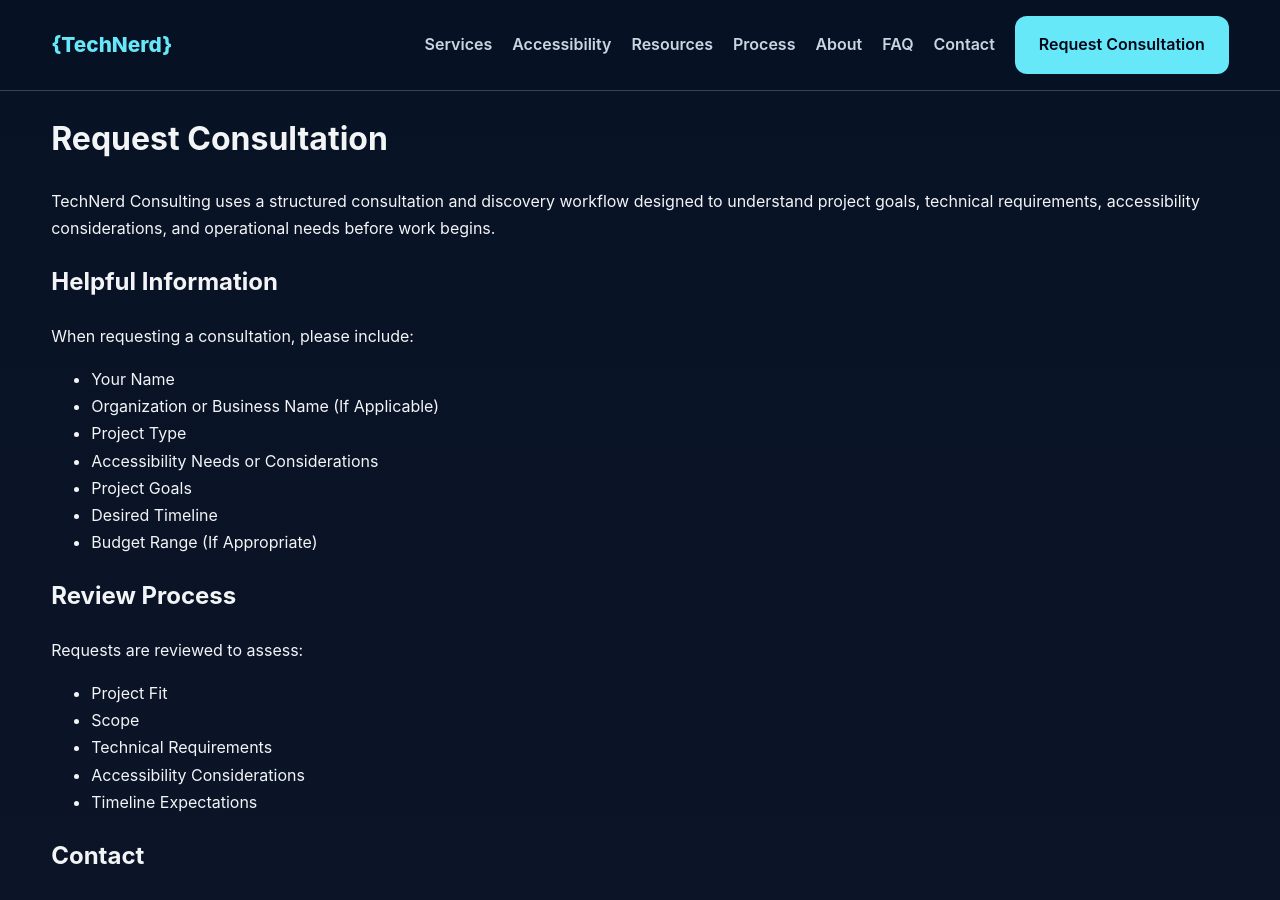
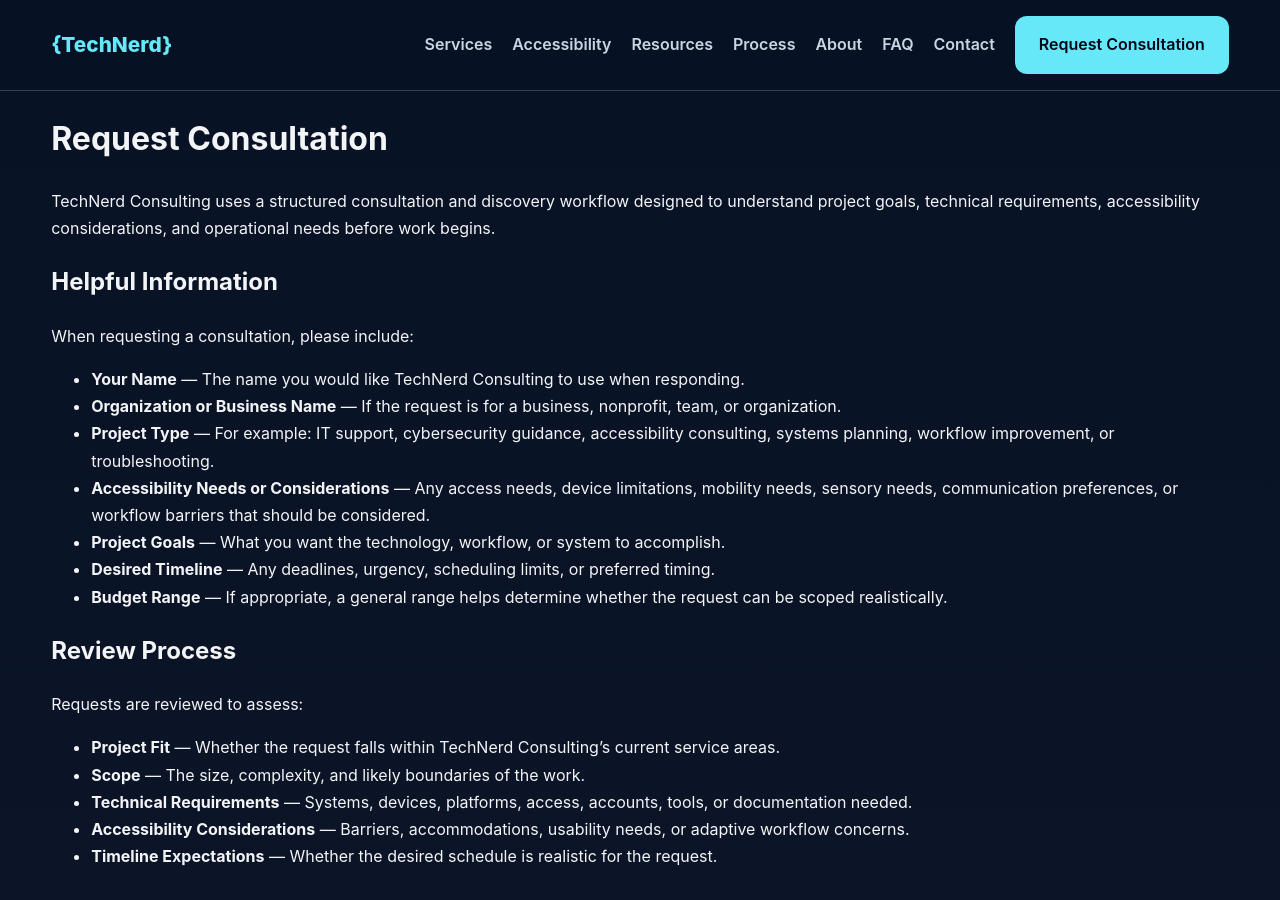
Before and after one commit to cjblackthorn/technerd, a Jekyll site: the page built from request-consultation.md, in a window 1280 px wide and 900 px high. Built offline with Jekyll 4.4.1, drawn with Linux system fonts in a browser that asks for light colours.

Commit message:
Strengthen request consultation bullet text

```diff
--- a/request-consultation.md
+++ b/request-consultation.md
@@ -11,23 +11,23 @@ TechNerd Consulting uses a structured consultation and discovery workflow design
 
 When requesting a consultation, please include:
 
-- Your Name
-- Organization or Business Name (If Applicable)
-- Project Type
-- Accessibility Needs or Considerations
-- Project Goals
-- Desired Timeline
-- Budget Range (If Appropriate)
+- **Your Name** — The name you would like TechNerd Consulting to use when responding.
+- **Organization or Business Name** — If the request is for a business, nonprofit, team, or organization.
+- **Project Type** — For example: IT support, cybersecurity guidance, accessibility consulting, systems planning, workflow improvement, or troubleshooting.
+- **Accessibility Needs or Considerations** — Any access needs, device limitations, mobility needs, sensory needs, communication preferences, or workflow barriers that should be considered.
+- **Project Goals** — What you want the technology, workflow, or system to accomplish.
+- **Desired Timeline** — Any deadlines, urgency, scheduling limits, or preferred timing.
+- **Budget Range** — If appropriate, a general range helps determine whether the request can be scoped realistically.
 
 ## Review Process
 
 Requests are reviewed to assess:
 
-- Project Fit
-- Scope
-- Technical Requirements
-- Accessibility Considerations
-- Timeline Expectations
+- **Project Fit** — Whether the request falls within TechNerd Consulting’s current service areas.
+- **Scope** — The size, complexity, and likely boundaries of the work.
+- **Technical Requirements** — Systems, devices, platforms, access, accounts, tools, or documentation needed.
+- **Accessibility Considerations** — Barriers, accommodations, usability needs, or adaptive workflow concerns.
+- **Timeline Expectations** — Whether the desired schedule is realistic for the request.
 
 ## Contact
 
```
